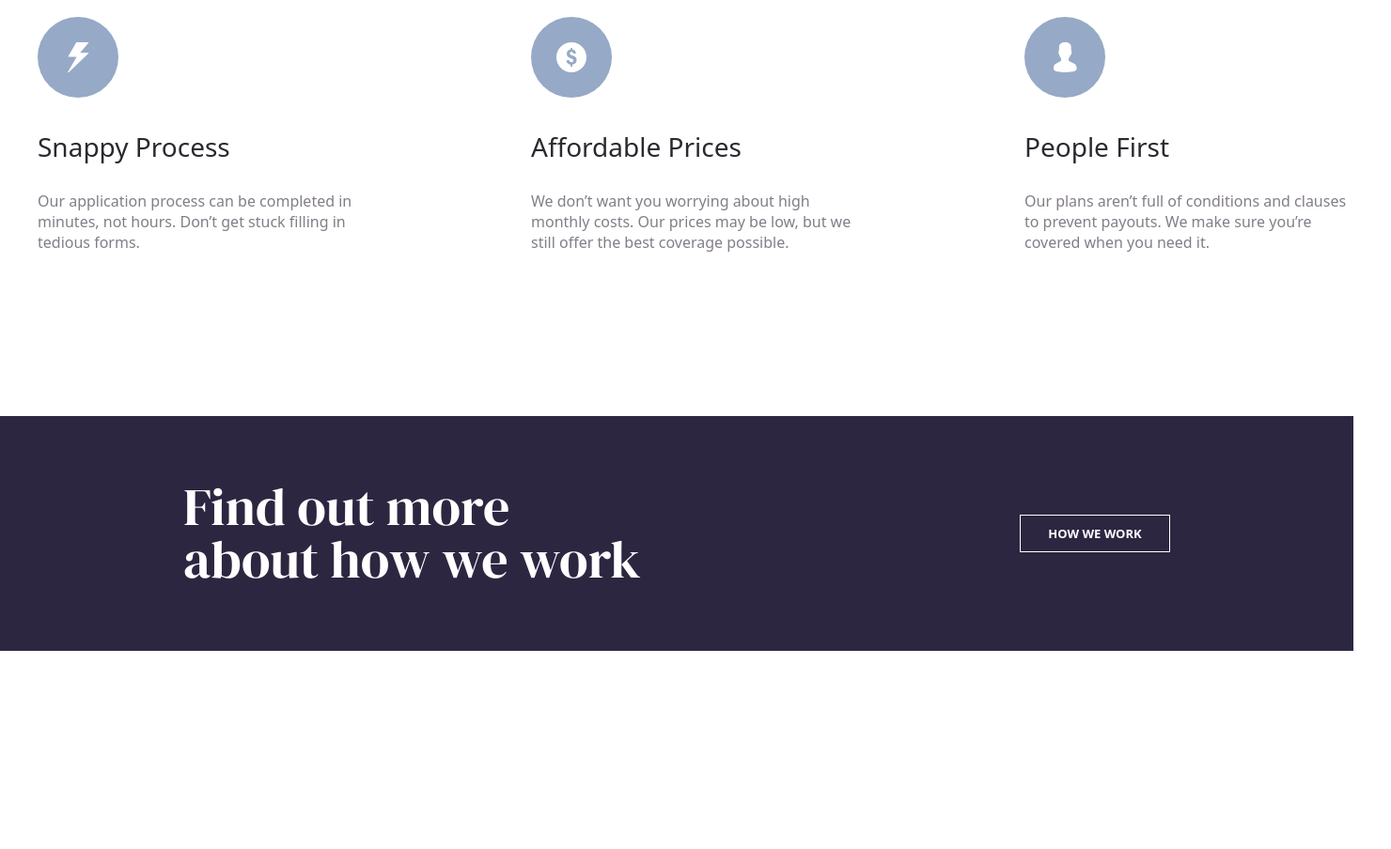
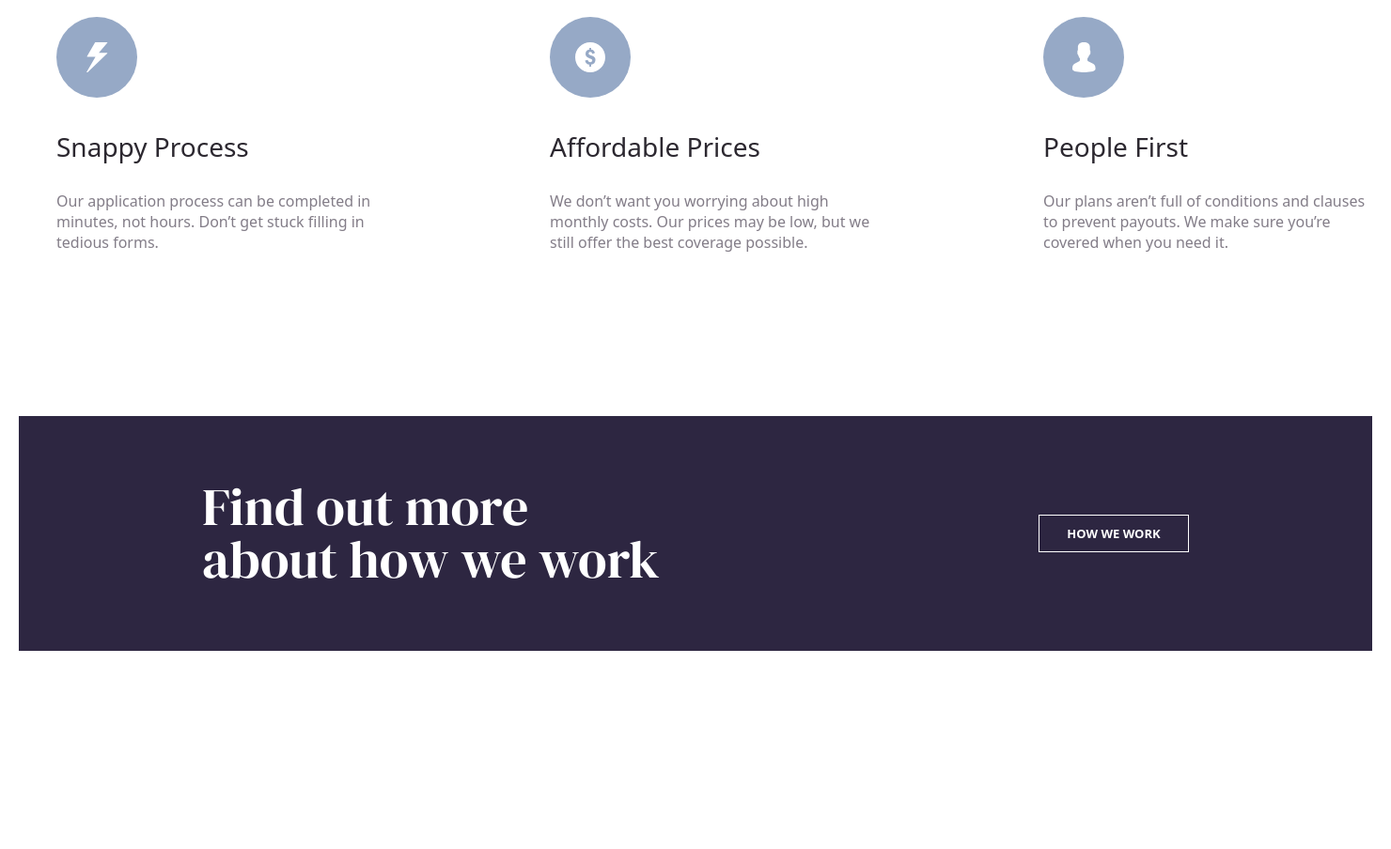
Before and after one commit to YORQINJON-2305/Insure, a plain HTML site: page index.html in a window 1280 px wide. Shown: the part 1065-1969 px from the top of the page at 94% size, 1480 px wide, since content can reach past the window. Drawn offline with Linux system fonts and the light colour scheme; files whose address does not match are found by name.

Commit message:
Insure is over

```diff
--- a/css/main.css
+++ b/css/main.css
@@ -11,6 +11,11 @@ body{
 
 /* Header start */
 
+.container{
+    width: 1480px;
+    margin: 0 auto;
+    padding: 0px 20px;
+}
 .header-top{
     width: 1440px;
     display: flex;
@@ -155,7 +160,7 @@ body{
 
 /* Our work start */
 
-.our-work-section{
+.our-work{
     width: 1440px;
     height: 250px;
     display: flex;
--- a/index.html
+++ b/index.html
@@ -1,5 +1,6 @@
 <!DOCTYPE html>
 <html lang="en">
+
 <head>
   <meta charset="UTF-8" />
   <meta http-equiv="X-UA-Compatible" content="IE=edge" />
@@ -12,13 +13,10 @@
 
   <!-- Header start -->
   <header>
+    <div class="container">
       <div class="header-top">
         <a class="site-logo" href="">
-          <img
-            class="site-logo-img"
-            src="./images/INSURE.svg"
-            alt="Template picture"
-          />
+          <img class="site-logo-img" src="./images/INSURE.svg" alt="Template picture" />
         </a>
         <ul class="header-list">
           <li class="header-list-item">HOW WE WORK</li>
@@ -29,10 +27,12 @@
           </li>
         </ul>
       </div>
+    </div>
   </header>
 
   <!-- Banner start -->
   <section class="banner-section">
+    <div class="container">
       <div class="banner-item">
         <div class="banner-item-start">
           <div class="banner-item-start-line"></div>
@@ -52,10 +52,12 @@
           <img class="banner-item-end-img" src="./images//Bitmap.svg" alt="" />
         </div>
       </div>
+    </div>
   </section>
 
   <!-- About start -->
   <section class="about-section">
+    <div class="container">
       <div class="about-section-line"></div>
       <h2 class="about-section-title">We’re different</h2>
       <ul class="about-list">
@@ -90,18 +92,24 @@
           </div>
         </li>
       </ul>
+    </div>
   </section>
 
   <!-- Our work start -->
-    <section class="our-work-section">
+  <section>
+    <div class="container">
+      <div class="our-work">
         <div class="our-work-text-wrapper">
           <h3 class="our-work-title">Find out more about how we work</h3>
         </div>
         <a class="our-work-btn" href="">HOW WE WORK</a>
+      </div>
+    </div>
   </section>
 
   <!-- Footer start-->
   <section class="footer-section">
+    <div class="container">
       <div class="footer-start">
         <img src="./images/INSURE.svg" alt="" />
         <ul class="footer-start-list">
@@ -152,8 +160,10 @@
           </tr>
         </table>
       </div>
+    </div>
   </section>
 
   <!-- The insure is over 🥳🥳🥳 -->
 </body>
+
 </html>
```
Lines whose indentation alone changed are shown as unchanged.
